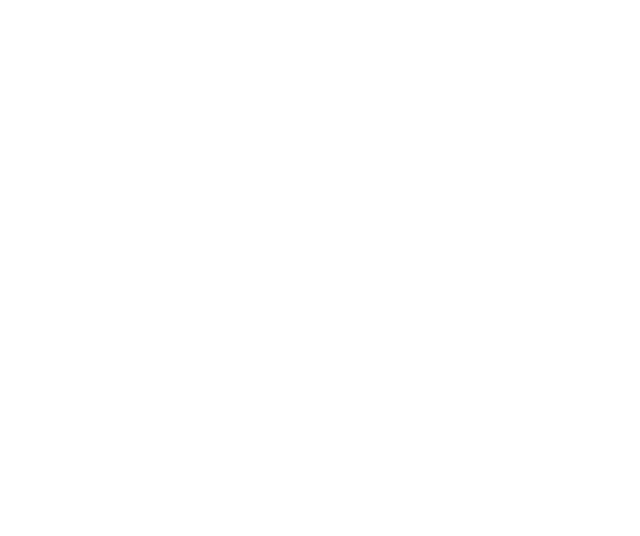
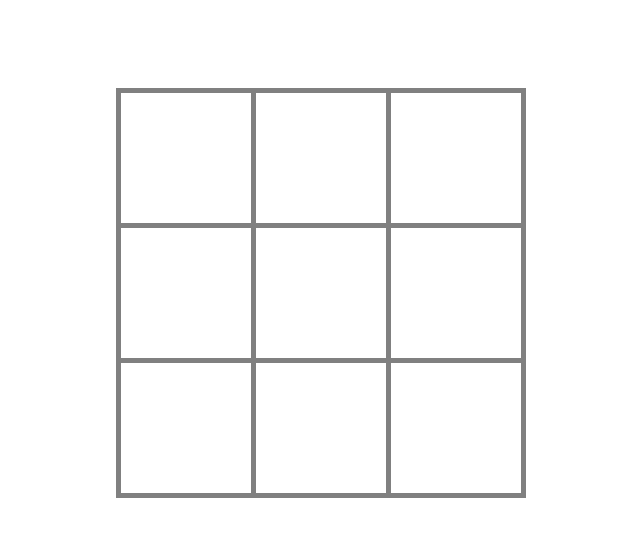
Before and after one commit to Joel-Singh/tic-tac-toe-rl-implementation, a plain HTML site: page index.html in a window 1280 px wide. Shown: the whole page, without its empty margins (319-959 px from the left). Drawn offline with Linux system fonts and the light colour scheme.

Commit message:
Set up non-functional board with html and css

```diff
--- a/index.html
+++ b/index.html
@@ -7,5 +7,17 @@
     <link href="style.css" rel="stylesheet" />
     <script src="script.js" defer></script>
   </head>
-  <body></body>
+  <body>
+    <div class="board-container">
+      <div class="cell"></div>
+      <div class="cell"></div>
+      <div class="cell"></div>
+      <div class="cell"></div>
+      <div class="cell"></div>
+      <div class="cell"></div>
+      <div class="cell"></div>
+      <div class="cell"></div>
+      <div class="cell"></div>
+    </div>
+  </body>
 </html>
--- a/style.css
+++ b/style.css
@@ -0,0 +1,20 @@
+.cell {
+  background-color: white;
+}
+
+.board-container {
+  background-color: grey;
+  border: 5px solid grey;
+  gap: 5px;
+  display: grid;
+  grid-template: repeat(3, 1fr) / repeat(3, 1fr);
+  height: 50vh;
+  width: 50vh;
+  margin-top: 10vh;
+}
+
+body {
+  display: flex;
+  justify-content: center;
+  height: 100vh;
+}
```
